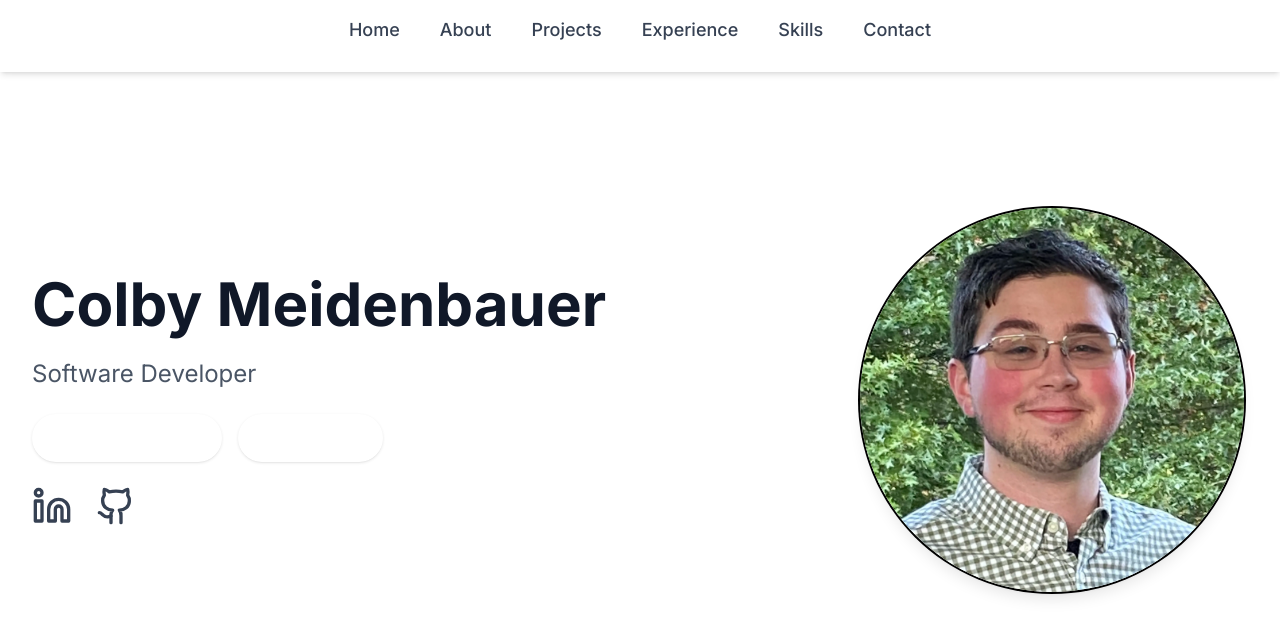
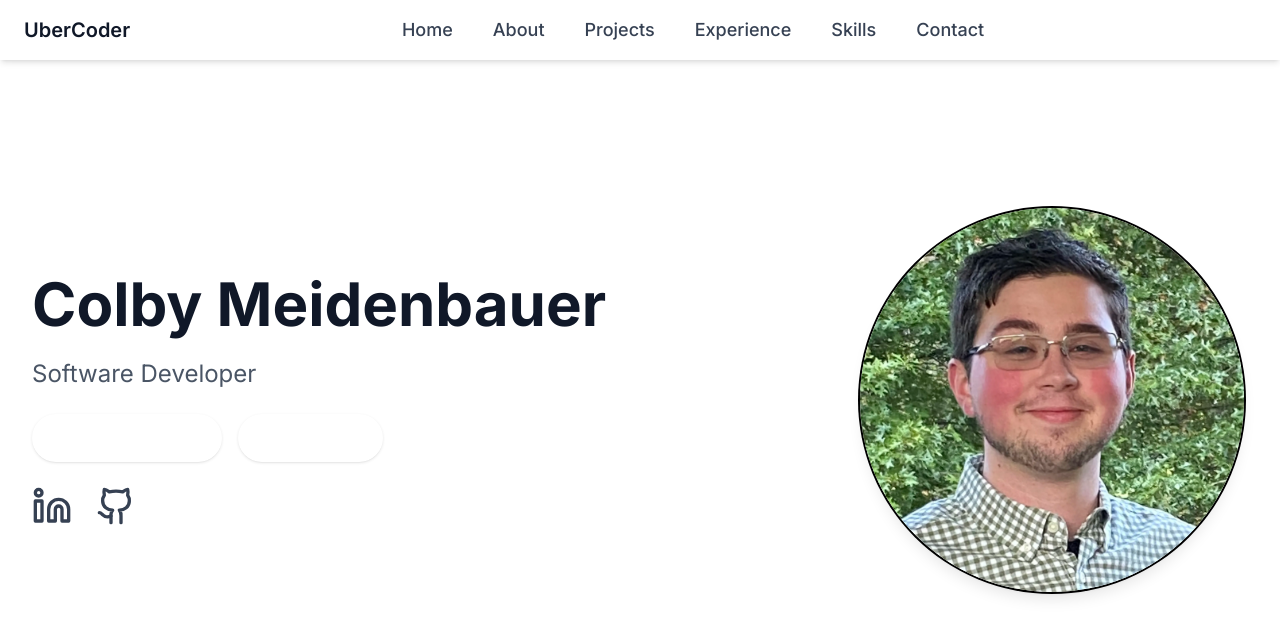
Before and after one commit to UberCoderHyde/PersonalWebsite, a React (Vite) app: page / in a window 1280 px wide. Shown: the top 638 px of the page. Built offline with nearby package versions, Linux system fonts and the light colour scheme.

Commit message:
Update Header.tsx

```diff
--- a/src/components/Header.tsx
+++ b/src/components/Header.tsx
@@ -1,13 +1,21 @@
 // src/components/Header.tsx
-import React, { useState, useEffect } from "react";
+import React, { useState, useEffect, useRef } from "react";
 import { Menu, X } from "lucide-react";
 import { Link as ScrollLink } from "react-scroll";
 
 export default function Header() {
   const [mobileOpen, setMobileOpen] = useState(false);
-  const HEADER_HEIGHT = 72; // px
+  const headerRef = useRef<HTMLElement>(null);
+  const [headerHeight, setHeaderHeight] = useState(0);
 
-  // Lock scroll when mobile menu is open
+  // Measure header height on mount
+  useEffect(() => {
+    if (headerRef.current) {
+      setHeaderHeight(headerRef.current.offsetHeight);
+    }
+  }, []);
+
+  // Lock body scroll when mobile menu is open
   useEffect(() => {
     document.body.style.overflow = mobileOpen ? "hidden" : "auto";
     return () => {
@@ -25,21 +33,23 @@ export default function Header() {
   ] as const;
 
   return (
-    <header className="fixed top-0 inset-x-0 z-50 bg-white/95 dark:bg-gray-900/95 backdrop-blur-lg shadow-md transition-colors h-[72px]">
+    <header
+      ref={headerRef}
+      className="fixed top-0 inset-x-0 z-50 bg-white/95 dark:bg-gray-900/95 backdrop-blur-lg shadow-md transition-colors"
+    >
       <div className="max-w-screen-xl mx-auto px-6 py-4 flex items-center justify-between">
-        {/* Logo or Home Link */}
+        {/* Logo / Brand */}
         <ScrollLink
           to="profile"
           smooth
           duration={500}
-          offset={-HEADER_HEIGHT}
+          offset={-headerHeight}
           className="text-xl font-semibold text-gray-900 dark:text-gray-100 cursor-pointer"
         >
-          <span className="sr-only">Home</span>
-          {/* You can place a logo or initials here */}
+          UberCoder
         </ScrollLink>
 
-        {/* Desktop Nav */}
+        {/* Desktop Navigation */}
         <nav className="hidden md:flex flex-1 justify-center space-x-10">
           {navItems.map(({ id, label }) => (
             <ScrollLink
@@ -49,7 +59,7 @@ export default function Header() {
               spy
               activeClass="text-mint"
               duration={500}
-              offset={-HEADER_HEIGHT}
+              offset={-headerHeight}
               className="relative text-lg font-medium text-gray-700 dark:text-gray-300 hover:text-mint cursor-pointer transition"
             >
               {label}
@@ -73,14 +83,17 @@ export default function Header() {
 
       {/* Mobile Menu Overlay */}
       {mobileOpen && (
-        <div className="fixed inset-0 z-40 bg-gray-900 bg-opacity-95 text-white flex flex-col items-center justify-center space-y-8 px-4 pt-[72px]">
+        <div
+          className="fixed inset-0 z-40 bg-gray-900 bg-opacity-95 text-white flex flex-col items-center justify-center space-y-8 px-4"
+          style={{ paddingTop: headerHeight }}
+        >
           {navItems.map(({ id, label }) => (
             <ScrollLink
               key={id}
               to={id}
               smooth
               duration={500}
-              offset={-HEADER_HEIGHT}
+              offset={-headerHeight}
               onClick={() => setMobileOpen(false)}
               className="text-2xl font-semibold hover:text-mint transition cursor-pointer"
             >
```
